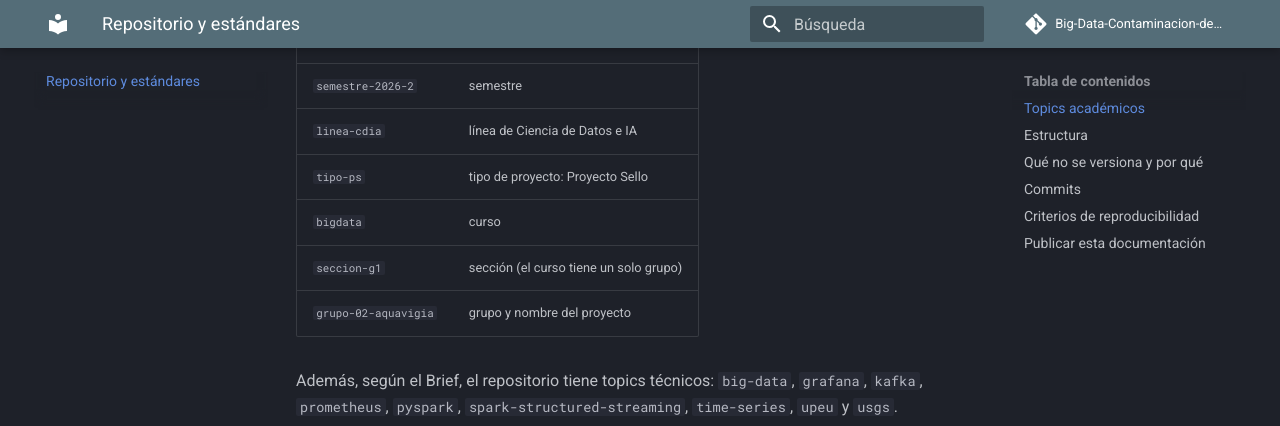
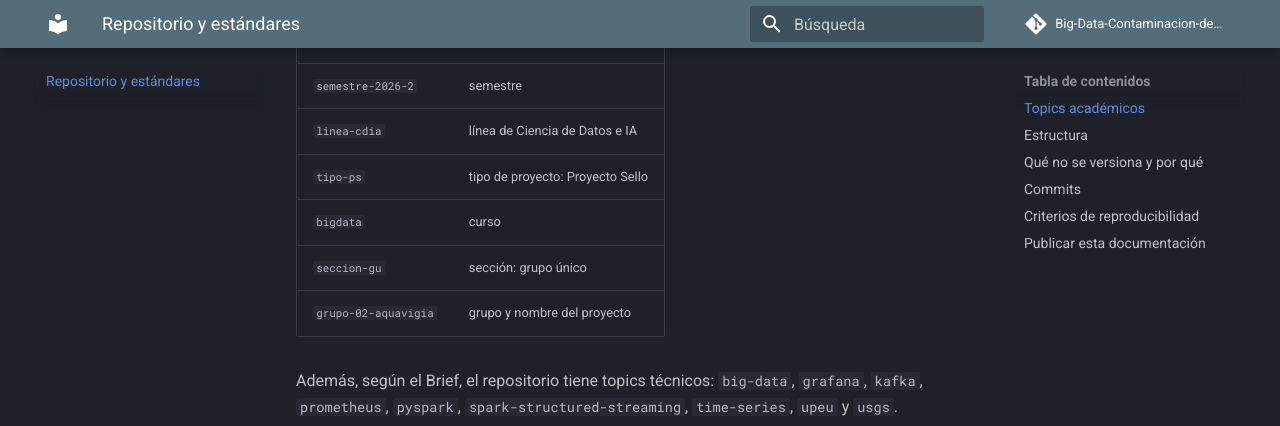
Before and after one commit to Patricia-Apaza/Big-Data-Contaminacion-del-Agua-, an MkDocs documentation site: the page built from docs/repositorio.md, in a window 1280 px wide and 900 px high, scrolled down 465 px. Shown: the top 426 px of the window. Built offline with MkDocs 1.6.1 and Material for MkDocs 9.7.7, drawn with Linux system fonts in a browser that asks for light colours; comment, search, counter and statistics services are not loaded.

Commit message:
Docs: topic de seccion (grupo unico)

```diff
--- a/docs/repositorio.md
+++ b/docs/repositorio.md
@@ -13,7 +13,7 @@ La guía del Proyecto Sello exige topics que identifiquen campus, semestre, lín
 | `linea-cdia` | línea de Ciencia de Datos e IA |
 | `tipo-ps` | tipo de proyecto: Proyecto Sello |
 | `bigdata` | curso |
-| `seccion-g1` | sección (el curso tiene un solo grupo) |
+| `seccion-gu` | sección: grupo único |
 | `grupo-02-aquavigia` | grupo y nombre del proyecto |
 
 Además, según el Brief, el repositorio tiene topics técnicos: `big-data`, `grafana`, `kafka`, `prometheus`, `pyspark`, `spark-structured-streaming`, `time-series`, `upeu` y `usgs`.
```
